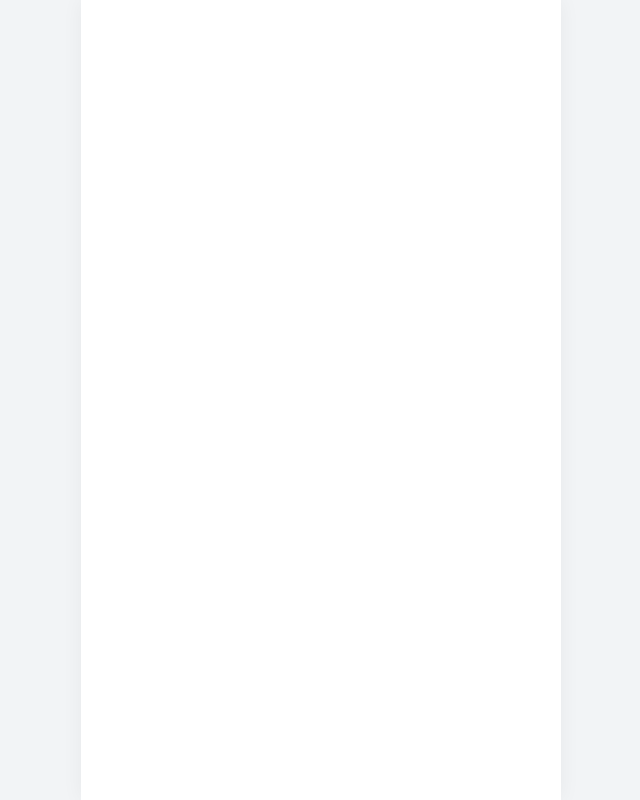
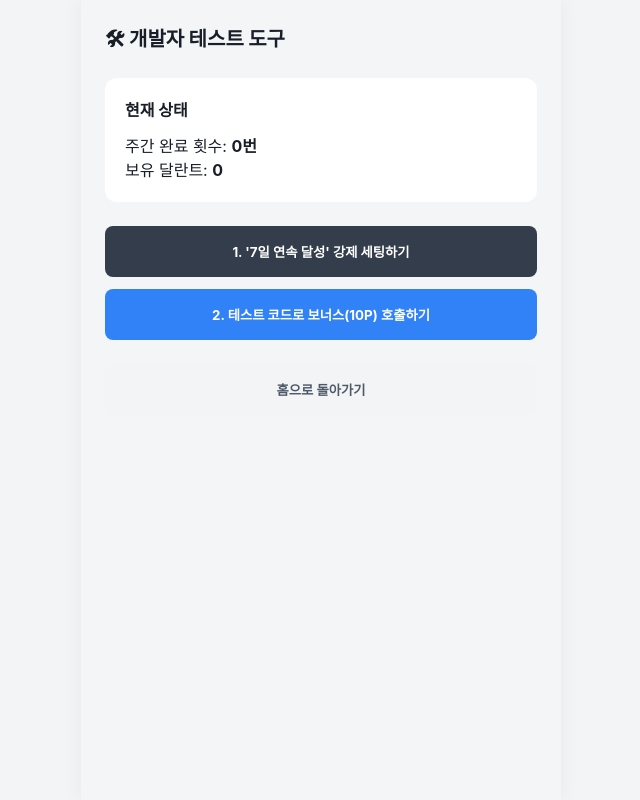
Before and after one commit to Komjirak/bible_pilsa, a React (Vite) app in the folder frontend/: page /dev in a window 1280 px wide. Before the commit this address had no page. Shown: the whole page, without its empty margins (319-959 px from the left). Built offline with nearby package versions, Linux system fonts and the light colour scheme; a web font is replaced by a local one.

Commit message:
feat: add DevToolsPage for testing 7-day streak and TEST_ promotion code

```diff
--- a/frontend/src/App.tsx
+++ b/frontend/src/App.tsx
@@ -1,5 +1,6 @@
 import { Routes, Route } from 'react-router-dom';
 import IntroPage from './pages/IntroPage';
+import DevToolsPage from './pages/DevToolsPage';
 import HomePage from './pages/HomePage';
 import WritingPage from './pages/WritingPage';
 import CompletionPage from './pages/CompletionPage';
@@ -15,6 +16,7 @@ export function App() {
       <Route path="/completion" element={<CompletionPage />} />
       <Route path="/points" element={<PointsPage />} />
       <Route path="/settings" element={<SettingsPage />} />
+      <Route path="/dev" element={<DevToolsPage />} />
     </Routes>
   );
 }
--- /dev/null
+++ b/frontend/src/pages/DevToolsPage.tsx
@@ -0,0 +1,118 @@
+import { useState } from 'react';
+import { useNavigate } from 'react-router-dom';
+import { useProgressStore } from '../store/useProgressStore';
+
+const PROMOTION_CODE_TEST = 'TEST_01KKBXJR87B4GAEVGGTK81Y3CA';
+
+const DevToolsPage = () => {
+  const navigate = useNavigate();
+  const { totalPoints, getWeeklyCount } = useProgressStore();
+
+  const [testResult, setTestResult] = useState('');
+
+  // 7일 연속 달성을 시뮬레이션하기 위해 강제로 localStorage 조작
+  const simulate7Days = () => {
+    try {
+      const dates = [];
+      const today = new Date();
+      // 오늘 포함 과거 6일 생성 (총 7일)
+      for (let i = 6; i >= 0; i--) {
+        const d = new Date(today);
+        d.setDate(today.getDate() - i);
+        dates.push(d.toISOString().split('T')[0]);
+      }
+
+      const raw = localStorage.getItem('bible_progress');
+      const state = raw ? JSON.parse(raw) : {};
+      state.completedDates = dates;
+      localStorage.setItem('bible_progress', JSON.stringify(state));
+
+      // Zustand 스토어 리로드 유도
+      window.location.reload();
+    } catch (err) {
+      console.error(err);
+      setTestResult('시뮬레이션 데이터 주입 실패');
+    }
+  };
+
+  const testPromotion = async () => {
+    setTestResult('테스트 프로모션 호출 중...');
+    try {
+      const { grantPromotionReward } = await import('@apps-in-toss/web-framework');
+
+      // 7일 연속 보너스는 10 포인트
+      const amount = 10;
+
+      const result = await grantPromotionReward({
+        params: {
+          promotionCode: PROMOTION_CODE_TEST,
+          amount,
+        },
+      });
+
+      if (!result) {
+        setTestResult('지원하지 않는 앱 버전 (undefined)');
+        return;
+      }
+      if (result === 'ERROR') {
+        setTestResult('알 수 없는 오류 (ERROR)');
+        return;
+      }
+      if ('key' in result) {
+        setTestResult(`✅ 지급 성공! key: ${result.key}`);
+        return;
+      }
+      if ('errorCode' in result) {
+        setTestResult(`❌ 실패: ${result.errorCode} - ${result.message}`);
+        return;
+      }
+    } catch (err: any) {
+      setTestResult(`호출 에러: ${err.message}`);
+    }
+  };
+
+  return (
+    <div style={{ padding: '24px', backgroundColor: '#F4F5F7', minHeight: '100vh' }}>
+      <h1 style={{ fontSize: '20px', fontWeight: 800, marginBottom: '24px' }}>
+        🛠 개발자 테스트 도구
+      </h1>
+
+      <div style={{ backgroundColor: '#fff', padding: '20px', borderRadius: '12px', marginBottom: '24px' }}>
+        <h3 style={{ fontSize: '16px', fontWeight: 700, marginBottom: '12px' }}>현재 상태</h3>
+        <p>주간 완료 횟수: <b>{getWeeklyCount()}번</b></p>
+        <p>보유 달란트: <b>{totalPoints}</b></p>
+      </div>
+
+      <div style={{ display: 'flex', flexDirection: 'column', gap: '12px', marginBottom: '24px' }}>
+        <button
+          onClick={simulate7Days}
+          style={{ padding: '16px', backgroundColor: '#333D4B', color: '#fff', borderRadius: '8px', border: 'none', fontWeight: 700 }}
+        >
+          1. '7일 연속 달성' 강제 세팅하기
+        </button>
+
+        <button
+          onClick={testPromotion}
+          style={{ padding: '16px', backgroundColor: '#3182F6', color: '#fff', borderRadius: '8px', border: 'none', fontWeight: 700 }}
+        >
+          2. 테스트 코드로 보너스(10P) 호출하기
+        </button>
+      </div>
+
+      {testResult && (
+        <div style={{ backgroundColor: '#191F28', color: '#00FF00', padding: '16px', borderRadius: '8px', fontFamily: 'monospace', wordBreak: 'break-all', marginBottom: '24px' }}>
+          {testResult}
+        </div>
+      )}
+
+      <button
+        onClick={() => navigate('/home')}
+        style={{ width: '100%', padding: '16px', backgroundColor: '#F2F4F6', color: '#4E5968', borderRadius: '8px', border: 'none', fontWeight: 700 }}
+      >
+        홈으로 돌아가기
+      </button>
+    </div>
+  );
+};
+
+export default DevToolsPage;
--- a/frontend/src/pages/SettingsPage.tsx
+++ b/frontend/src/pages/SettingsPage.tsx
@@ -84,6 +84,15 @@ const SettingsPage = () => {
             <span style={{ fontSize: '14px', color: '#8B95A1' }}>성경 번역</span>
             <span style={{ fontSize: '14px', color: '#191F28', fontWeight: 500 }}>개역한글판 (1961)</span>
           </div>
+          <div style={{ display: 'flex', justifyContent: 'space-between', marginTop: '12px', borderTop: '1px solid #F2F4F6', paddingTop: '12px' }}>
+            <span style={{ fontSize: '14px', color: '#8B95A1' }}>개발자 메뉴</span>
+            <button
+              onClick={() => navigate('/dev')}
+              style={{ padding: '4px 8px', borderRadius: '4px', backgroundColor: '#F2F4F6', border: 'none', fontSize: '12px', fontWeight: 600, color: '#4E5968', cursor: 'pointer' }}
+            >
+              테스트 도구 열기
+            </button>
+          </div>
         </div>
       </div>
 
```
Also changed, not shown: 1 other file (tests, documents, lock files or other folders).
